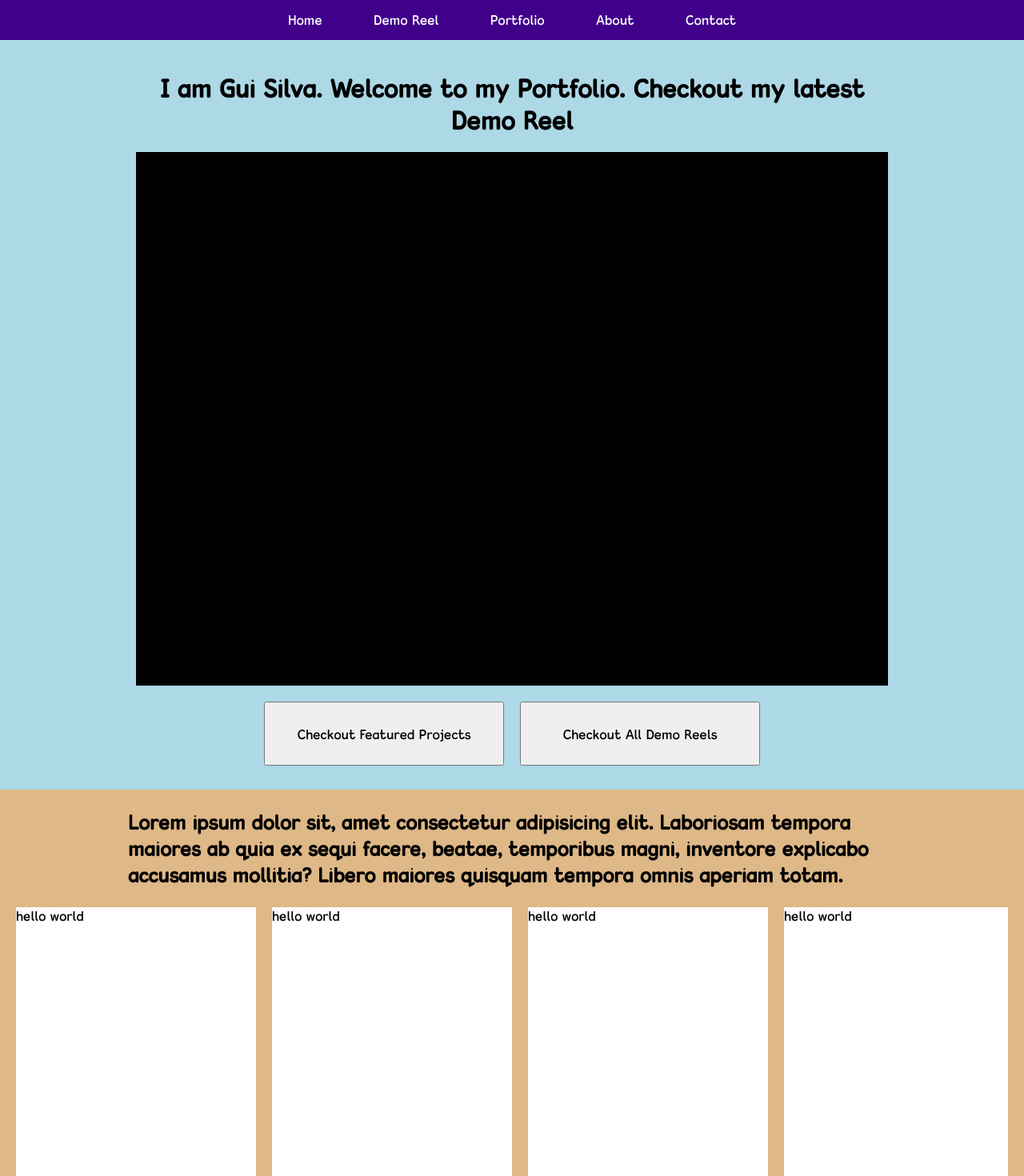
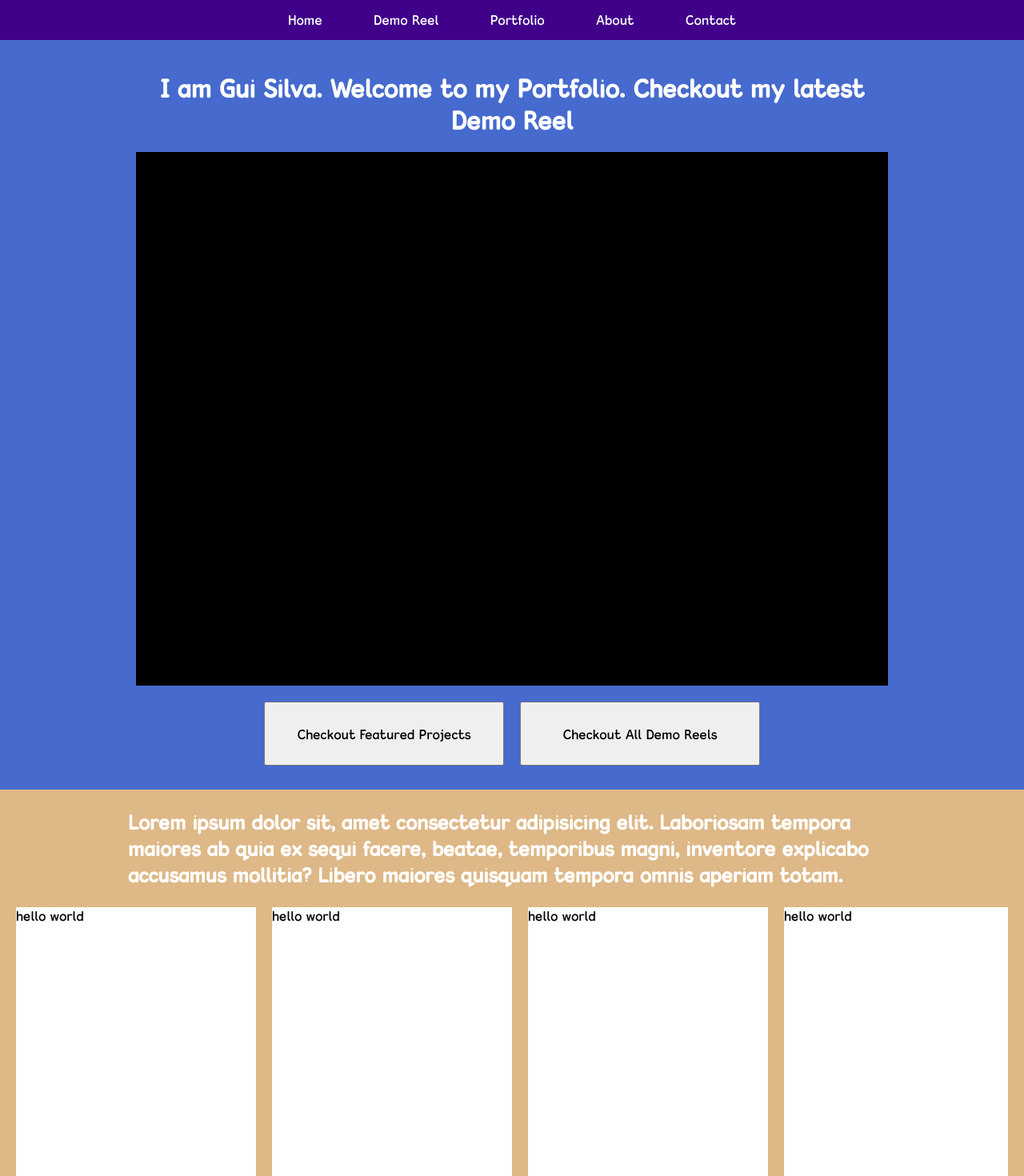
Before and after one commit to MrAngalo/Portfolio-Website, an Angular app: page /home in a window 1280 px wide. Shown: the top 1470 px of the page at 80% size. Built offline with nearby package versions, Linux system fonts and the light colour scheme.

Commit message:
added welcome color, changed text color of h1, p

```diff
--- a/src/app/homepage/homepage.component.scss
+++ b/src/app/homepage/homepage.component.scss
@@ -1,7 +1,7 @@
 @import "../../styles.scss";
 
 .welcome {
-    background: lightblue;
+    background: $color-secondary;
     padding-top: 20px;
     padding-bottom: 30px;
     > .title {
--- a/src/styles.scss
+++ b/src/styles.scss
@@ -53,10 +53,12 @@ button {
 // Titles
 h1 {
     display: inline-block;
+    color: $color-text;
 }
 
 p {
     font-size: 24px;
     font-weight: bold;
     display: inline-block;
+    color: $color-text;
 }
```
